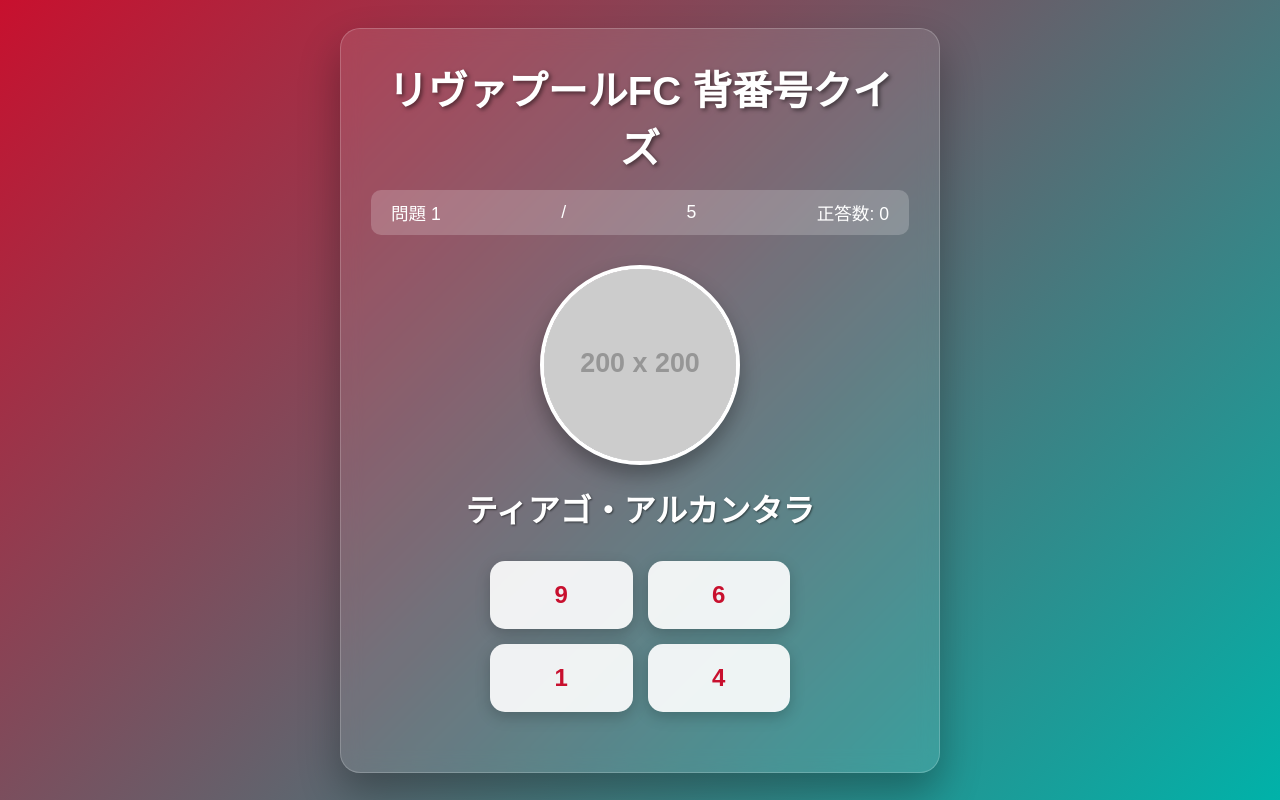
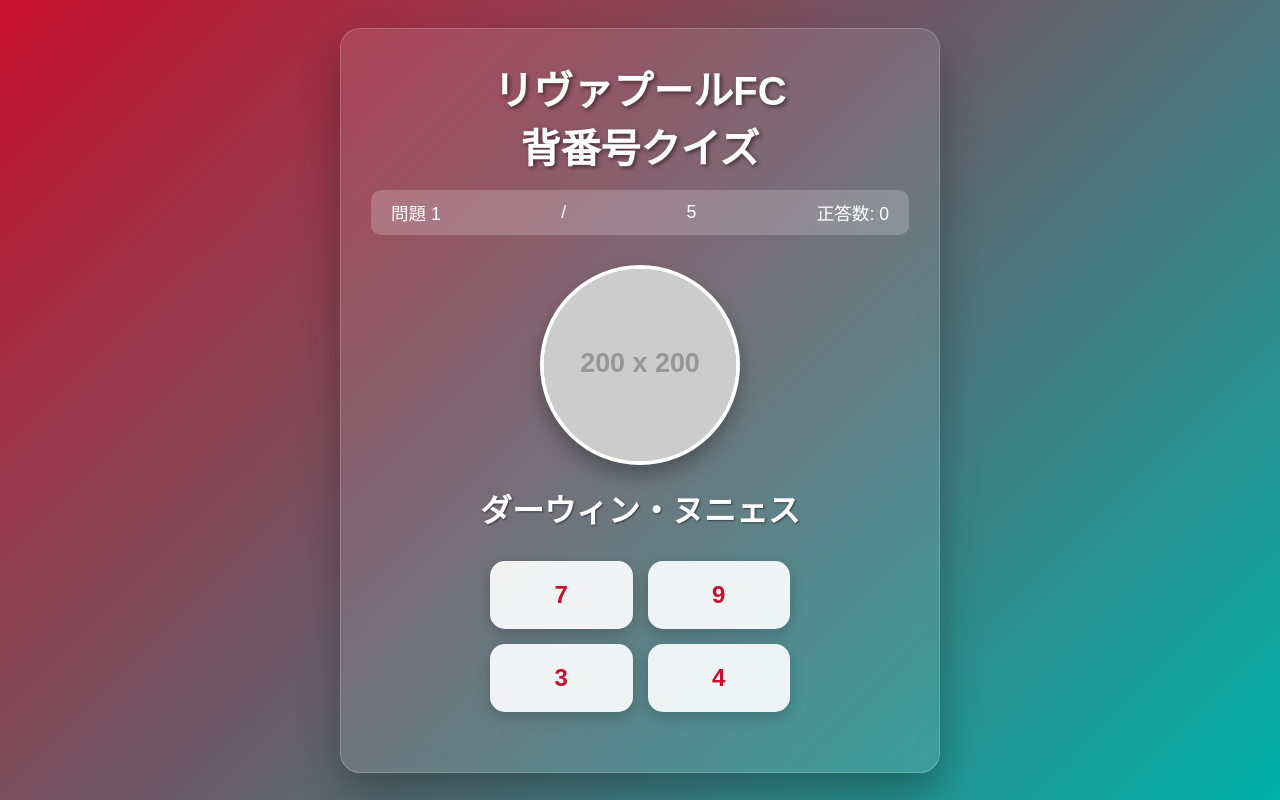
Before and after one commit to Potemkin-learning/Guess-the-Reds-Number, a website: page index.html in a window 1280 px wide. Drawn offline with Linux system fonts and the light colour scheme; placeholder pictures from the web are drawn by us.

Commit message:
見た目を修正

```diff
--- a/index.html
+++ b/index.html
@@ -9,7 +9,7 @@
 <body>
     <div class="container">
         <header>
-            <h1>リヴァプールFC 背番号クイズ</h1>
+            <h1>リヴァプールFC<br>背番号クイズ</h1>
             <div class="score-display">
                 <span id="current-question">問題 1</span> /
                 <span id="total-questions">5</span>
--- a/players.js
+++ b/players.js
@@ -1,78 +1,89 @@
-// リヴァプールFC選手データ
-const players = [
+// リヴァプールFC選手データ（2025年最新）
+const players = [    {
+        name: "アリソン・ベッカー",
+        number: 1,
+        image: "https://dummyimage.com/200x200/c8102e/ffffff&text=アリソン"
+    },
     {
-        name: "モハメド・サラー",
-        number: 11,
-        image: "https://via.placeholder.com/200x200/c8102e/ffffff?text=M.サラー"
+        name: "ジョー・ゴメス",
+        number: 2,
+        image: "https://dummyimage.com/200x200/c8102e/ffffff&text=ゴメス"
+    },
+    {
+        name: "遠藤航",
+        number: 3,
+        image: "https://dummyimage.com/200x200/c8102e/ffffff&text=遠藤"
     },
     {
         name: "ファン・ダイク",
         number: 4,
-        image: "https://via.placeholder.com/200x200/c8102e/ffffff?text=ファン・ダイク"
+        image: "https://dummyimage.com/200x200/c8102e/ffffff&text=ファン・ダイク"
     },
     {
-        name: "アリソン・ベッカー",
-        number: 1,
-        image: "https://via.placeholder.com/200x200/c8102e/ffffff?text=アリソン"
+        name: "イブラヒマ・コナテ",
+        number: 5,
+        image: "https://dummyimage.com/200x200/c8102e/ffffff&text=コナテ"
+    },    {
+        name: "ルイス・ディアス",
+        number: 7,
+        image: "https://dummyimage.com/200x200/c8102e/ffffff&text=ディアス"
     },
     {
-        name: "サディオ・マネ",
-        number: 10,
-        image: "https://via.placeholder.com/200x200/c8102e/ffffff?text=マネ"
+        name: "ドミニク・ソボスライ",
+        number: 8,
+        image: "https://dummyimage.com/200x200/c8102e/ffffff&text=ソボスライ"
     },
     {
-        name: "ロベルト・フィルミーノ",
+        name: "ダーウィン・ヌニェス",
         number: 9,
-        image: "https://via.placeholder.com/200x200/c8102e/ffffff?text=フィルミーノ"
+        image: "https://dummyimage.com/200x200/c8102e/ffffff&text=ヌニェス"
     },
     {
-        name: "ジョーダン・ヘンダーソン",
-        number: 14,
-        image: "https://via.placeholder.com/200x200/c8102e/ffffff?text=ヘンダーソン"
+        name: "アレクシス・マック・アリスター",
+        number: 10,
+        image: "https://dummyimage.com/200x200/c8102e/ffffff&text=マック・アリスター"
     },
     {
-        name: "ティアゴ・アルカンタラ",
-        number: 6,
-        image: "https://via.placeholder.com/200x200/c8102e/ffffff?text=ティアゴ"
+        name: "モハメド・サラー",
+        number: 11,
+        image: "https://dummyimage.com/200x200/c8102e/ffffff&text=サラー"
+    },    {
+        name: "フェデリコ・キエーザ",
+        number: 14,
+        image: "https://dummyimage.com/200x200/c8102e/ffffff&text=キエーザ"
     },
     {
-        name: "アンドリュー・ロバートソン",
-        number: 26,
-        image: "https://via.placeholder.com/200x200/c8102e/ffffff?text=ロバートソン"
+        name: "カーティス・ジョーンズ",
+        number: 17,
+        image: "https://dummyimage.com/200x200/c8102e/ffffff&text=ジョーンズ"
     },
     {
-        name: "トレント・アレクサンダー＝アーノルド",
-        number: 66,
-        image: "https://via.placeholder.com/200x200/c8102e/ffffff?text=TAA"
+        name: "コーディ・ガクポ",
+        number: 18,
+        image: "https://dummyimage.com/200x200/c8102e/ffffff&text=ガクポ"
     },
     {
-        name: "ファビーニョ",
-        number: 3,
-        image: "https://via.placeholder.com/200x200/c8102e/ffffff?text=ファビーニョ"
-    },
-    {
-        name: "ルイス・ディアス",
-        number: 23,
-        image: "https://via.placeholder.com/200x200/c8102e/ffffff?text=ディアス"
+        name: "ハーヴィー・エリオット",
+        number: 19,
+        image: "https://dummyimage.com/200x200/c8102e/ffffff&text=エリオット"
     },
     {
         name: "ディオゴ・ジョタ",
         number: 20,
-        image: "https://via.placeholder.com/200x200/c8102e/ffffff?text=ジョタ"
+        image: "https://dummyimage.com/200x200/c8102e/ffffff&text=ジョタ"
+    },    {
+        name: "コスタス・ツィミカス",
+        number: 21,
+        image: "https://dummyimage.com/200x200/c8102e/ffffff&text=ツィミカス"
     },
     {
-        name: "ジョエル・マティプ",
-        number: 32,
-        image: "https://via.placeholder.com/200x200/c8102e/ffffff?text=マティプ"
+        name: "アンディ・ロバートソン",
+        number: 26,
+        image: "https://dummyimage.com/200x200/c8102e/ffffff&text=ロバートソン"
     },
     {
-        name: "イブラヒマ・コナテ",
-        number: 5,
-        image: "https://via.placeholder.com/200x200/c8102e/ffffff?text=コナテ"
-    },
-    {
-        name: "コスタス・ツィミカス",
-        number: 21,
-        image: "https://via.placeholder.com/200x200/c8102e/ffffff?text=ツィミカス"
+        name: "ライアン・ヘラーフェンベルグ",
+        number: 38,
+        image: "https://dummyimage.com/200x200/c8102e/ffffff&text=ヘラーフェンベルグ"
     }
 ];
```
